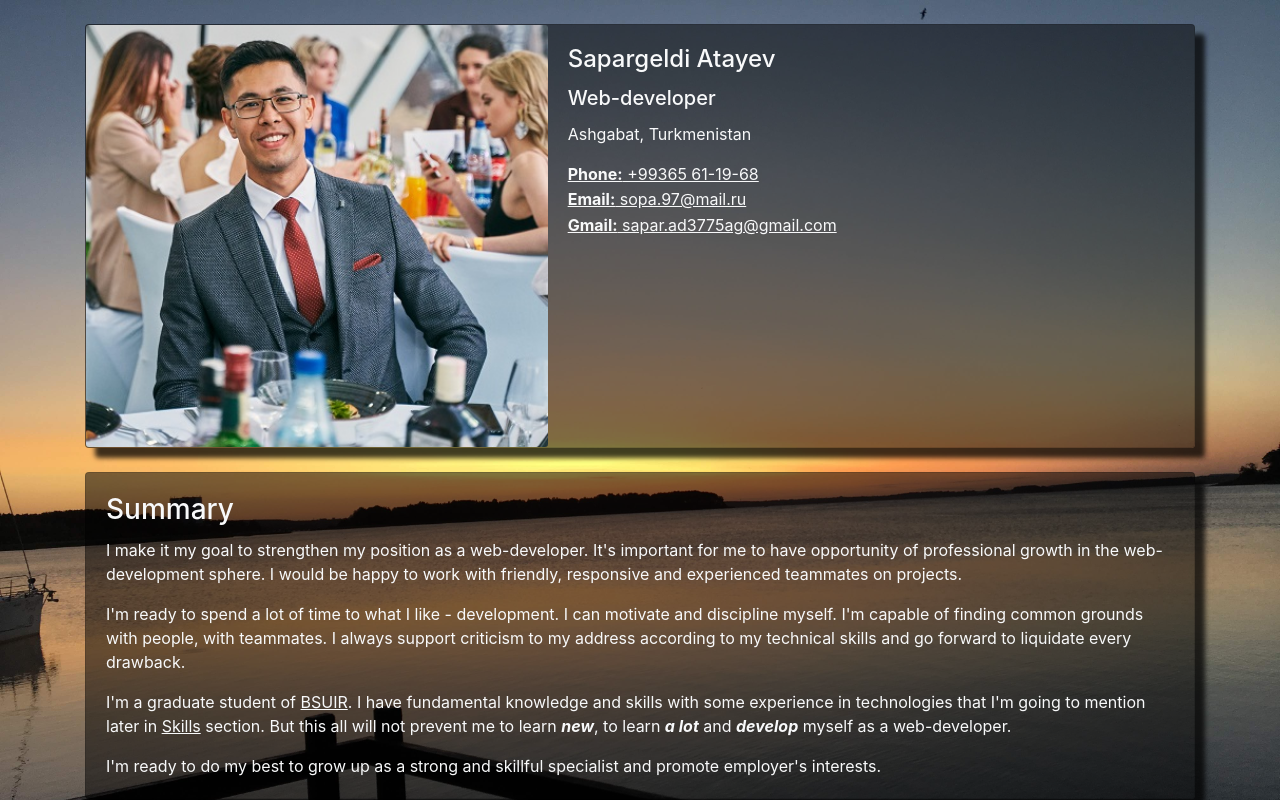
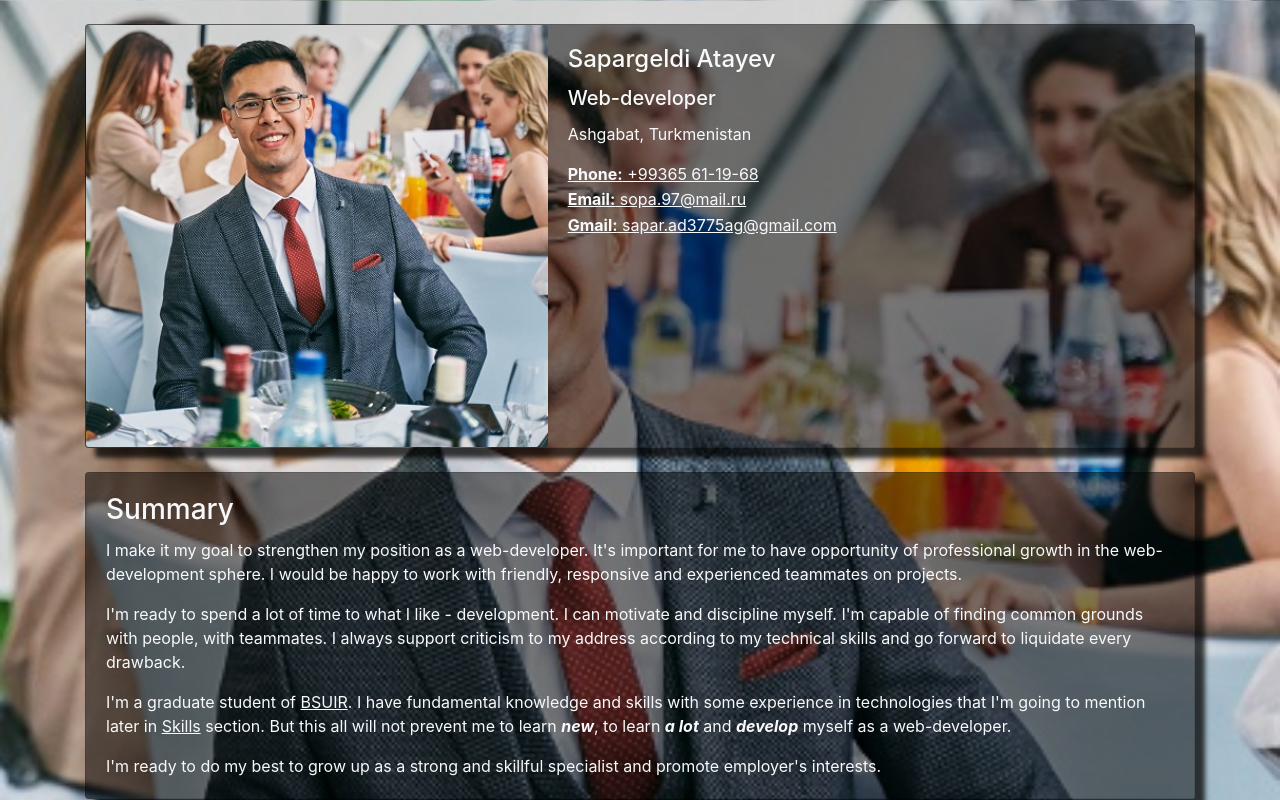
Before and after one commit to saparatayev/rsschool-2019Q1-cv, a plain HTML site: page index.html in a window 1280 px wide. Shown: the top 800 px of the page. Drawn offline with Linux system fonts and the light colour scheme.

Commit message:
fix: fix background

```diff
--- a/styles/style.scss
+++ b/styles/style.scss
@@ -15,7 +15,7 @@
 }
 
 body {
-    background-image: url(../assets/IMG_5717.JPG);
+    background-image: url(../assets/Photo_427.jpg);
     background-attachment: fixed;
     background-size: cover;
 }
```
Also changed, not shown: styles/style.css.
